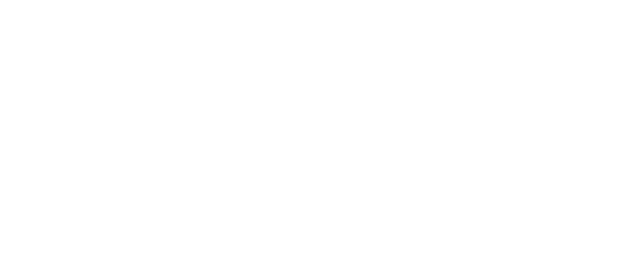
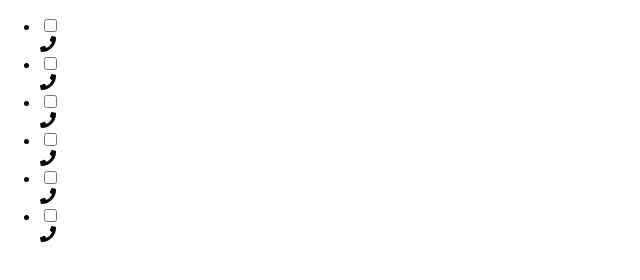
Before and after one commit to hanumancode/Crypto-Glowing-Check-Box-Buttons, a plain HTML site: page index.html in a window 1280 px wide. Shown: the whole page, without its empty margins (0-640 px from the left). Drawn offline with Linux system fonts and the light colour scheme.

Commit message:
added font-awesome stylesheet and 6 li tags with fs icon placeholders

```diff
--- a/index.html
+++ b/index.html
@@ -5,9 +5,59 @@
     <meta name="viewport" content="width=device-width, initial-scale=1.0">
     <meta http-equiv="X-UA-Compatible" content="ie=edge">
     <link rel="stylesheet" href="style.css">
+    <link rel="stylesheet" href="https://use.fontawesome.com/releases/v5.5.0/css/all.css" integrity="sha384-B4dIYHKNBt8Bc12p+WXckhzcICo0wtJAoU8YZTY5qE0Id1GSseTk6S+L3BlXeVIU" crossorigin="anonymous">
     <title>Crypto Glowing Check Box Buttons made with CSS3</title>
 </head>
 <body>
-
+    <ul>
+        <li>
+            <label>
+                <input type="checkbox" name="">
+                    <div class="icon-box">
+                        <i class="fa fa-phone" aria-hidden="true"></i>
+                    </div>
+            </label>
+        </li>
+        <li>
+            <label>
+                <input type="checkbox" name="">
+                    <div class="icon-box">
+                        <i class="fa fa-phone" aria-hidden="true"></i>
+                    </div>
+            </label>
+        </li>
+        <li>
+            <label>
+                <input type="checkbox" name="">
+                    <div class="icon-box">
+                        <i class="fa fa-phone" aria-hidden="true"></i>
+                    </div>
+            </label>
+        </li>
+        <li>
+            <label>
+                <input type="checkbox" name="">
+                    <div class="icon-box">
+                        <i class="fa fa-phone" aria-hidden="true"></i>
+                    </div>
+            </label>
+        </li>
+        <li>
+            <label>
+                <input type="checkbox" name="">
+                    <div class="icon-box">
+                        <i class="fa fa-phone" aria-hidden="true"></i>
+                    </div>
+            </label>
+        </li>
+        <li>
+            <label>
+                <input type="checkbox" name="">
+                    <div class="icon-box">
+                        <i class="fa fa-phone" aria-hidden="true"></i>
+                    </div>
+            </label>
+        </li>
+    </ul>
 </body>
 </html>
```
